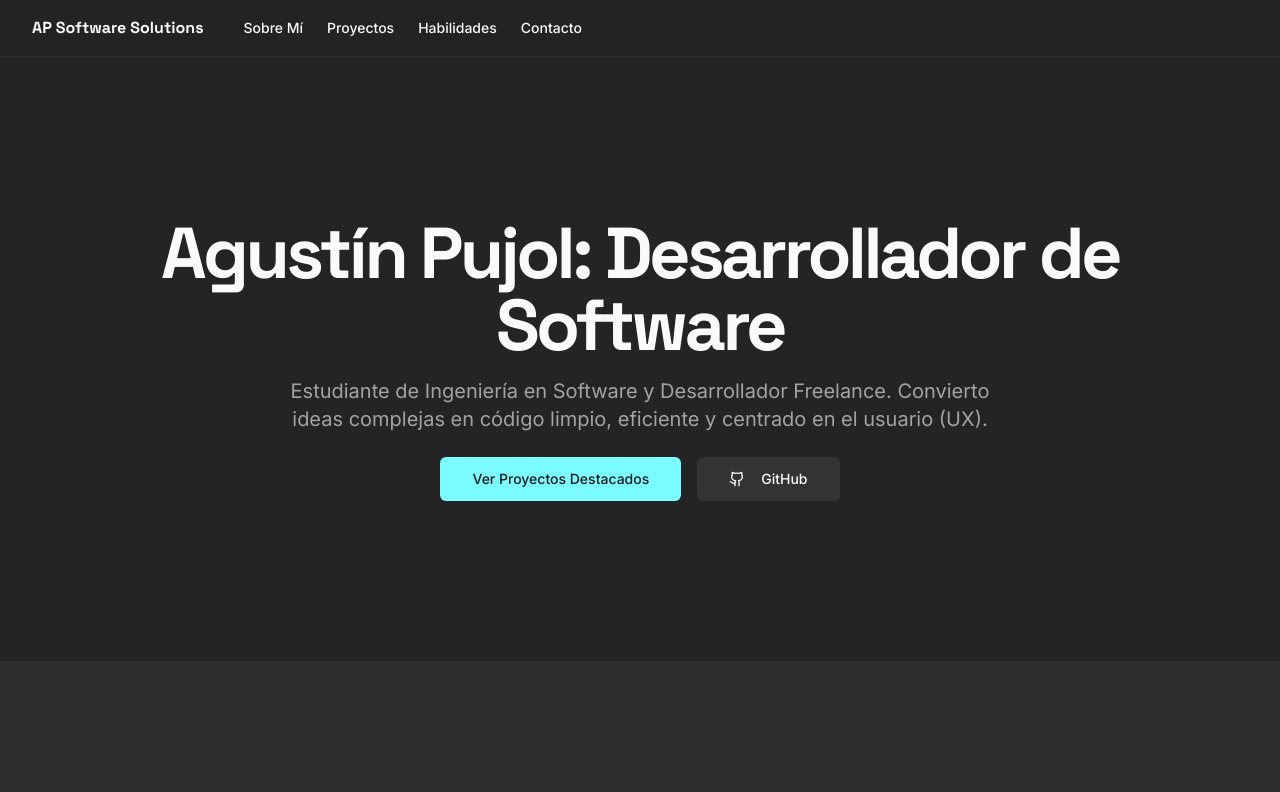
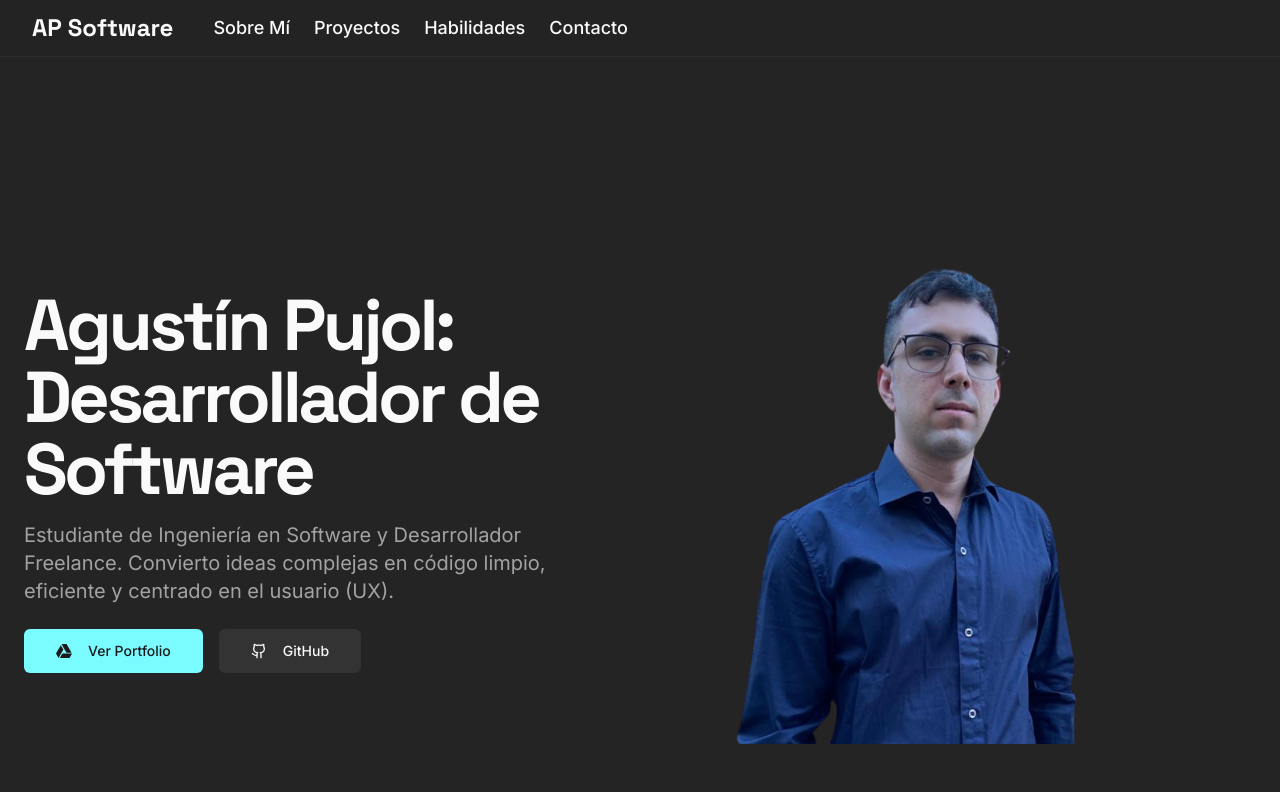
Before and after one commit to Agustinpujol12/agustinpujol12.github.io, a Next.js app: page / in a window 1280 px wide. Shown: the top 792 px of the page. Built offline with nearby package versions, Linux system fonts and the light colour scheme.

Commit message:
feat(hero, header): update hero with image and portfolio button - HeroSection: added photo, improved layout, portfolio + GitHub buttons - Header: increased font size for logo and nav links - Added Google Drive button with icon (react-icons) - Updated package.json with react-icons dependency

```diff
--- a/package.json
+++ b/package.json
@@ -1,5 +1,5 @@
 {
-  "name": "nextn",
+  "name": "agustinpujol12",
   "version": "0.1.0",
   "private": true,
   "scripts": {
@@ -52,6 +52,7 @@
     "react-day-picker": "^8.10.1",
     "react-dom": "^18.3.1",
     "react-hook-form": "^7.54.2",
+    "react-icons": "^5.5.0",
     "recharts": "^2.15.1",
     "tailwind-merge": "^3.0.1",
     "tailwindcss-animate": "^1.0.7",
--- a/src/app/layout.tsx
+++ b/src/app/layout.tsx
@@ -3,7 +3,7 @@ import { Toaster } from "@/components/ui/toaster";
 import './globals.css';
 
 export const metadata: Metadata = {
-  title: 'AP Software Solutions',
+  title: 'AP Software',
   description: 'Portfolio de Agustín Pujol, Desarrollador de Software.',
 };
 
--- a/src/components/header.tsx
+++ b/src/components/header.tsx
@@ -1,10 +1,10 @@
 "use client";
 
-import { useState } from 'react';
-import { Menu, X } from 'lucide-react';
-import { Button } from '@/components/ui/button';
-import { Sheet, SheetContent, SheetTrigger } from '@/components/ui/sheet';
-import { navLinks } from '@/lib/data';
+import { useState } from "react";
+import { Menu } from "lucide-react";
+import { Button } from "@/components/ui/button";
+import { Sheet, SheetContent, SheetTrigger } from "@/components/ui/sheet";
+import { navLinks } from "@/lib/data";
 
 export function Header() {
   const [isMenuOpen, setIsMenuOpen] = useState(false);
@@ -14,13 +14,14 @@ export function Header() {
       <div className="container flex h-14 items-center">
         <div className="mr-4 flex items-center">
           <a href="/" className="mr-6 flex items-center space-x-2">
-            <span className="font-bold font-headline sm:inline-block">
-              AP Software Solutions
+            <span className="font-bold font-headline text-2xl sm:text-2xl">
+              AP Software
             </span>
           </a>
         </div>
 
-        <nav className="hidden items-center space-x-6 text-sm font-medium md:flex">
+        {/* Menú desktop */}
+        <nav className="hidden items-center space-x-6 text-lg font-medium md:flex">
           {navLinks.map((link) => (
             <a
               key={link.href}
@@ -32,6 +33,7 @@ export function Header() {
           ))}
         </nav>
 
+        {/* Menú mobile */}
         <div className="flex flex-1 items-center justify-end space-x-4">
           <Sheet open={isMenuOpen} onOpenChange={setIsMenuOpen}>
             <SheetTrigger asChild>
@@ -42,16 +44,16 @@ export function Header() {
             </SheetTrigger>
             <SheetContent side="left">
               <div className="flex flex-col space-y-4 p-4">
-                 <a href="/" className="mr-6 flex items-center space-x-2">
-                    <span className="font-bold font-headline sm:inline-block">
-                        AP Software Solutions
-                    </span>
-                 </a>
+                <a href="/" className="mr-6 flex items-center space-x-2">
+                  <span className="font-bold font-headline text-2xl">
+                    AP Software
+                  </span>
+                </a>
                 {navLinks.map((link) => (
                   <a
                     key={link.href}
                     href={link.href}
-                    className="text-lg transition-colors hover:text-primary"
+                    className="text-xl transition-colors hover:text-primary"
                     onClick={() => setIsMenuOpen(false)}
                   >
                     {link.label}
--- a/src/components/sections/hero-section.tsx
+++ b/src/components/sections/hero-section.tsx
@@ -1,37 +1,67 @@
+"use client";
+
 import { Button } from "@/components/ui/button";
 import { Github } from "lucide-react";
+import { SiGoogledrive } from "react-icons/si";
 import { personalInfo } from "@/lib/data";
+import Image from "next/image";
 
 export function HeroSection() {
   return (
-    <section id="home" className="w-full py-20 md:py-32 lg:py-40 bg-background">
+    <section
+      id="home"
+      className="w-full py-20 md:py-28 lg:py-36 bg-background"
+    >
       <div className="container px-4 md:px-6">
-        <div className="flex flex-col items-center space-y-6 text-center">
+        <div className="grid items-center gap-8 md:gap-10 lg:gap-12 md:grid-cols-2">
+          {/* Columna izquierda: texto */}
+          <div className="flex flex-col space-y-6 text-center md:text-left">
             <div className="space-y-4">
               <h1 className="font-headline text-4xl font-bold tracking-tighter sm:text-5xl md:text-6xl lg:text-7xl/none">
                 Agustín Pujol: Desarrollador de Software
               </h1>
-            <p className="mx-auto max-w-[700px] text-lg text-muted-foreground md:text-xl">
-              Estudiante de Ingeniería en Software y Desarrollador Freelance. Convierto ideas complejas en código limpio, eficiente y centrado en el usuario (UX).
+              <p className="mx-auto md:mx-0 max-w-[700px] text-lg text-muted-foreground md:text-xl">
+                Estudiante de Ingeniería en Software y Desarrollador Freelance.
+                Convierto ideas complejas en código limpio, eficiente y centrado
+                en el usuario (UX).
               </p>
             </div>
-          <div className="flex flex-col gap-4 min-[400px]:flex-row">
+<div className="flex flex-col gap-4 min-[400px]:flex-row justify-center md:justify-start">
+  {/* Botón al portfolio (Drive) */}
   <Button asChild size="lg">
-              <a href="#projects">Ver Proyectos Destacados</a>
+    <a
+      href="https://drive.google.com/drive/folders/1SYJ3sT5cxPR0CBeX3jJWiVBpJdORaJCI" // 👈 tu link real
+      target="_blank"
+      rel="noopener noreferrer"
+    >
+      <SiGoogledrive className="mr-2 h-5 w-5" /> Ver Portfolio
+    </a>
   </Button>
               <Button variant="secondary" asChild size="lg">
-              <a href={personalInfo.github} target="_blank" rel="noopener noreferrer">
+                <a
+                  href={personalInfo.github}
+                  target="_blank"
+                  rel="noopener noreferrer"
+                >
                   <Github className="mr-2 h-5 w-5" /> GitHub
                 </a>
               </Button>
-            {/*
-            ⚠️ Cuando migres a Vercel o API externa, podés reactivar:
-            <Button variant="secondary" asChild size="lg">
-              <a href="#cv-generator">
-                <FileDown className="mr-2 h-5 w-5" /> Generar CV
-              </a>
-            </Button>
-            */}
+            </div>
+          </div>
+
+          {/* Columna derecha: foto */}
+          <div className="flex justify-center md:justify-end md:-ml-8">
+            {/* md:-ml-8 → empuja la foto hacia el texto */}
+            <div className="relative">
+              <Image
+                src="/agustin-pujol.png"
+                alt="Foto de Agustín Pujol"
+                width={800}
+                height={800}
+                priority
+                className="rounded-3xl object-cover max-h-[480px] md:max-h-[520px] lg:max-h-[560px]"
+              />
+            </div>
           </div>
         </div>
       </div>
```
Also changed, not shown: public/agustin-pujol.png (added), 1 other file (tests, documents, lock files or other folders). Lines whose indentation alone changed are shown as unchanged.
